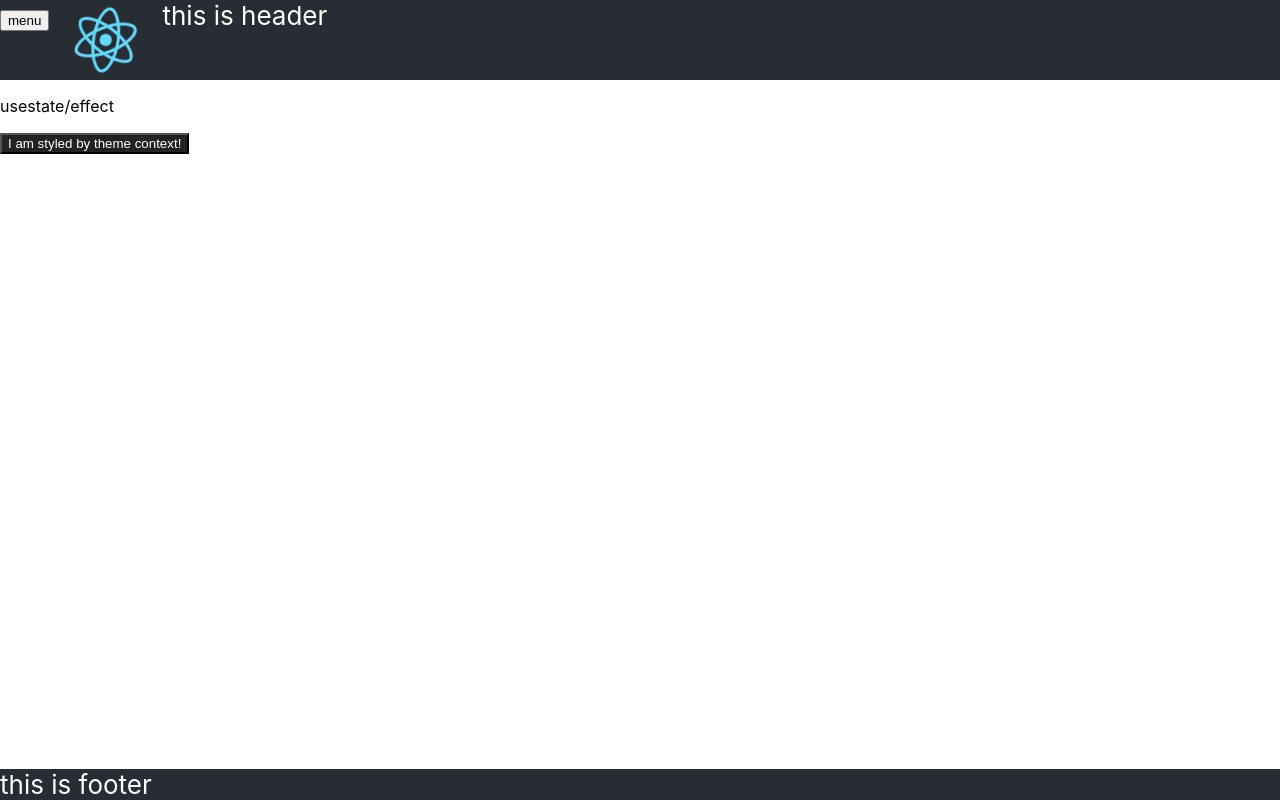
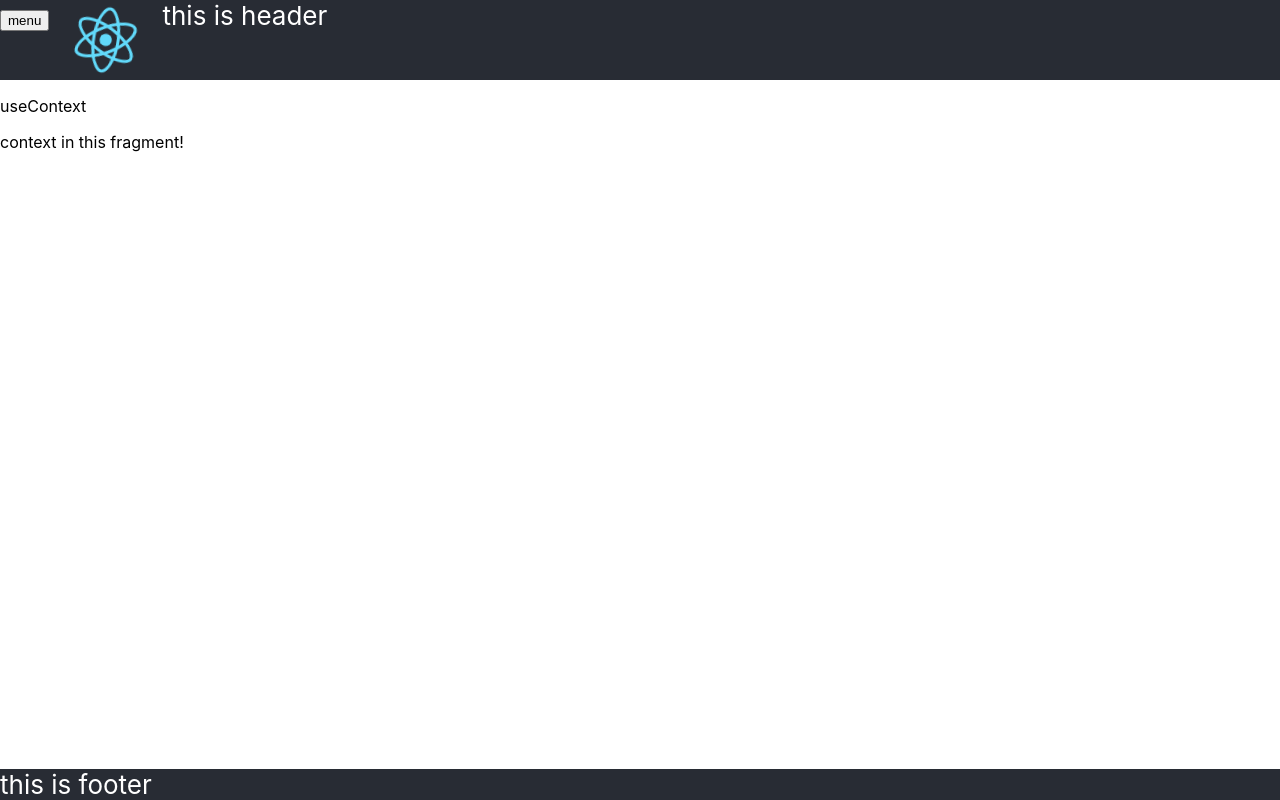
Before and after one commit to nnkkd/react-playground, a React (Create React App) app: page /useContext in a window 1280 px wide. Built offline with nearby package versions, Linux system fonts and the light colour scheme.

Commit message:
useContextを利用した何かを作成

```diff
--- /dev/null
+++ b/src/components/useContextApp/UseContextApp.tsx
@@ -0,0 +1,22 @@
+import type { FC } from 'react'
+import { useContext } from 'react'
+import { SampleContext } from './context'
+
+const Content: FC = () => {
+    const ctx = useContext(SampleContext)
+    return (
+        <>
+            <p>{ctx?.value}</p>
+        </>
+    )
+}
+
+export const UseContextApp = (): JSX.Element => {
+    return (
+        <>
+            <SampleContext.Provider value={{ value: 'context in this fragment!' }}>
+                <Content />
+            </SampleContext.Provider>
+        </>
+    )
+}
--- /dev/null
+++ b/src/components/useContextApp/context.tsx
@@ -0,0 +1,7 @@
+import { createContext } from 'react'
+
+type MyContext = {
+    value: string
+}
+
+export const SampleContext = createContext<MyContext | null>(null)
--- a/src/pages/UseContext.tsx
+++ b/src/pages/UseContext.tsx
@@ -1,46 +1,12 @@
 import { Layout } from '../components/layouts/Layouts'
 import React from 'react'
-import { useContext } from 'react'
-
-const themes = {
-    light: {
-        foreground: '#000000',
-        background: '#eeeeee'
-    },
-    dark: {
-        foreground: '#ffffff',
-        background: '#222222'
-    }
-}
-
-const ThemeContext = React.createContext(themes.dark)
-
-function App() {
-    return (
-        <ThemeContext.Provider value={themes.dark}>
-            <Toolbar />
-        </ThemeContext.Provider>
-    )
-}
-
-function Toolbar() {
-    return (
-        <div>
-            <ThemedButton />
-        </div>
-    )
-}
-
-function ThemedButton() {
-    const theme = useContext(ThemeContext)
-    return <button style={{ background: theme.background, color: theme.foreground }}>I am styled by theme context!</button>
-}
+import { UseContextApp } from '../components/useContextApp/UseContextApp'
 
 export const UseContext = (): JSX.Element => {
     return (
         <>
-            <Layout title='usestate/effect'>
-                <ThemedButton />
+            <Layout title='useContext'>
+                <UseContextApp />
             </Layout>
         </>
     )
```
